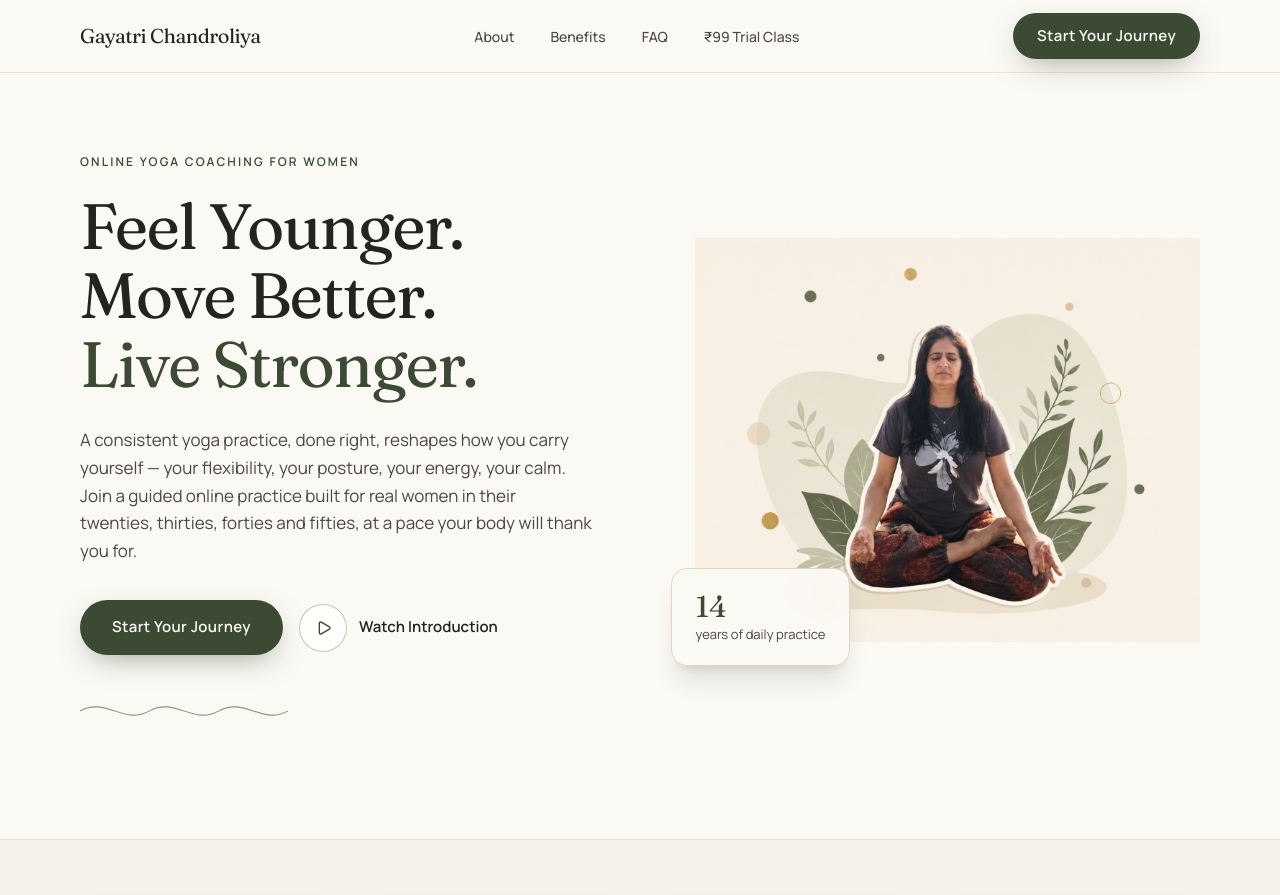
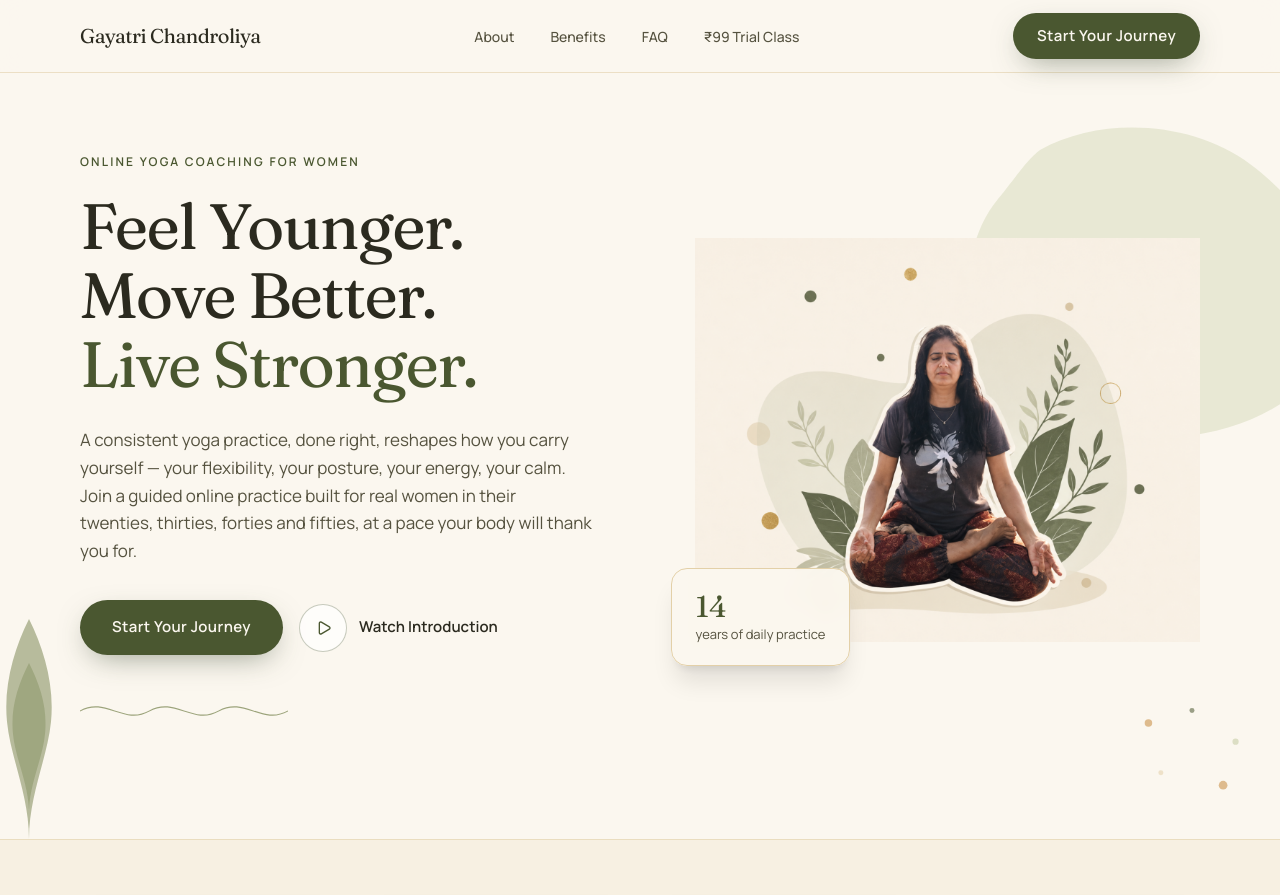
Before and after one commit to trovaxel-jpg/GayatriChandroliya, a Next.js app: page / in a window 1280 px wide. Shown: the top 895 px of the page. Built offline with nearby package versions, Linux system fonts and the light colour scheme.

Commit message:
new color palette

```diff
--- a/app/globals.css
+++ b/app/globals.css
@@ -1,15 +1,15 @@
 @import "tailwindcss";
 
 :root {
-  --color-cream: #fbf9f4;
-  --color-sand: #efe7d8;
-  --color-sand-dark: #e2d6c0;
-  --color-ink: #24231f;
-  --color-ink-soft: #4a483f;
-  --color-sage: #5f7052;
-  --color-sage-deep: #3c4a34;
-  --color-sage-light: #aab89a;
-  --color-gold: #b99b6b;
+  --color-cream: #FBF7EF;
+  --color-sand: #F0E4CE;
+  --color-sand-dark: #E3D0A8;
+  --color-ink: #2B2A1F;
+  --color-ink-soft: #55523F;
+  --color-sage: #74804A;
+  --color-sage-deep: #4A5730;
+  --color-sage-light: #C3CBA0;
+  --color-gold: #C68A3D;
 }
 
 @theme inline {
--- a/components/AboutIntro.tsx
+++ b/components/AboutIntro.tsx
@@ -1,6 +1,7 @@
 import { BadgeCheck, HeartHandshake, Users, PlayCircle } from "lucide-react";
 import { Reveal } from "./Reveal";
 import { BreathLine } from "./BreathLine";
+import { OrganicBlob, LeafMotif } from "./Decorative";
 import { SITE } from "@/lib/config";
 
 const CREDENTIALS = [
@@ -20,7 +21,12 @@ const CREDENTIALS = [
 
 export function AboutIntro() {
   return (
-    <section id="about" className="py-20 md:py-28">
+    <section id="about" className="relative overflow-hidden py-20 md:py-28">
+      <LeafMotif className="pointer-events-none absolute -right-2 top-6 -z-10 h-[200px] w-[80px] hidden sm:block" />
+      <OrganicBlob
+        className="pointer-events-none absolute -left-28 bottom-0 -z-10 h-[360px] w-[360px]"
+        color="#E3D0A8"
+      />
       <div className="container-page">
         <div className="mx-auto max-w-2xl text-center">
           <Reveal mode="fade">
--- /dev/null
+++ b/components/Decorative.tsx
@@ -0,0 +1,57 @@
+/**
+ * Decorative SVG background elements — organic blob shapes, leaf motifs,
+ * and scattered accent dots. Used behind sections to add hand-designed
+ * texture instead of flat single-color panels. Purely decorative:
+ * aria-hidden and absolutely positioned behind content (z-0 / -z-10).
+ */
+
+export function OrganicBlob({ className = "", color = "#C3CBA0" }: { className?: string; color?: string }) {
+  return (
+    <svg
+      viewBox="0 0 600 500"
+      className={className}
+      aria-hidden="true"
+      preserveAspectRatio="xMidYMid meet"
+    >
+      <path
+        fill={color}
+        opacity="0.35"
+        d="M120 60C210 10 340 20 420 80C500 140 560 230 540 320C520 410 420 460 320 470C220 480 100 460 50 380C0 300 10 190 60 130C85 100 100 75 120 60Z"
+      />
+    </svg>
+  );
+}
+
+export function LeafMotif({ className = "", color = "#74804A" }: { className?: string; color?: string }) {
+  return (
+    <svg viewBox="0 0 120 300" className={className} aria-hidden="true">
+      <path
+        fill={color}
+        opacity="0.5"
+        d="M60 0C80 40 95 90 90 140C85 190 60 240 60 300C60 240 35 190 30 140C25 90 40 40 60 0Z"
+      />
+      <path
+        fill={color}
+        opacity="0.35"
+        d="M60 60C75 90 85 120 82 155C79 190 62 220 60 260C58 220 41 190 38 155C35 120 45 90 60 60Z"
+      />
+    </svg>
+  );
+}
+
+export function ScatterDots({ className = "" }: { className?: string }) {
+  const dots = [
+    { cx: 20, cy: 30, r: 6, fill: "#C68A3D" },
+    { cx: 90, cy: 10, r: 4, fill: "#4A5730" },
+    { cx: 160, cy: 60, r: 5, fill: "#C3CBA0" },
+    { cx: 40, cy: 110, r: 4, fill: "#E3D0A8" },
+    { cx: 140, cy: 130, r: 7, fill: "#C68A3D" },
+  ];
+  return (
+    <svg viewBox="0 0 180 150" className={className} aria-hidden="true">
+      {dots.map((d, i) => (
+        <circle key={i} cx={d.cx} cy={d.cy} r={d.r} fill={d.fill} opacity="0.55" />
+      ))}
+    </svg>
+  );
+}
--- a/components/Hero.tsx
+++ b/components/Hero.tsx
@@ -5,6 +5,7 @@ import { motion, useReducedMotion } from "framer-motion";
 import { Play } from "lucide-react";
 import { CTAButton } from "./CTAButton";
 import { BreathLine } from "./BreathLine";
+import { OrganicBlob, LeafMotif, ScatterDots } from "./Decorative";
 import { SITE } from "@/lib/config";
 
 export function Hero() {
@@ -21,6 +22,10 @@ export function Hero() {
 
   return (
     <section id="top" className="relative overflow-hidden pt-14 pb-20 md:pt-20 md:pb-28">
+      <OrganicBlob className="pointer-events-none absolute -right-24 top-0 -z-10 h-[420px] w-[420px]" />
+      <LeafMotif className="pointer-events-none absolute -left-4 bottom-0 -z-10 h-[220px] w-[90px] hidden sm:block" />
+      <ScatterDots className="pointer-events-none absolute right-8 bottom-10 -z-10 h-24 w-28 hidden lg:block" />
+
       <div className="container-page grid items-center gap-14 lg:grid-cols-[1.05fr_0.95fr]">
         <div>
           <motion.p
--- a/components/Instructor.tsx
+++ b/components/Instructor.tsx
@@ -1,10 +1,13 @@
 import { Reveal } from "./Reveal";
 import { BreathLine } from "./BreathLine";
+import { LeafMotif, ScatterDots } from "./Decorative";
 import { SITE } from "@/lib/config";
 
 export function Instructor() {
   return (
-    <section id="instructor" className="py-24 md:py-32">
+    <section id="instructor" className="relative overflow-hidden bg-sand/30 py-24 md:py-32">
+      <LeafMotif className="pointer-events-none absolute -left-3 top-8 -z-10 h-[180px] w-[75px] hidden sm:block" />
+      <ScatterDots className="pointer-events-none absolute right-10 top-16 -z-10 h-20 w-24 hidden lg:block" />
       <div className="container-page grid items-center gap-16 lg:grid-cols-[0.9fr_1.1fr]">
         <Reveal mode="slide-right">
           <div className="relative aspect-[4/5] w-full overflow-hidden rounded-[2rem] bg-sand-dark/40">
```
